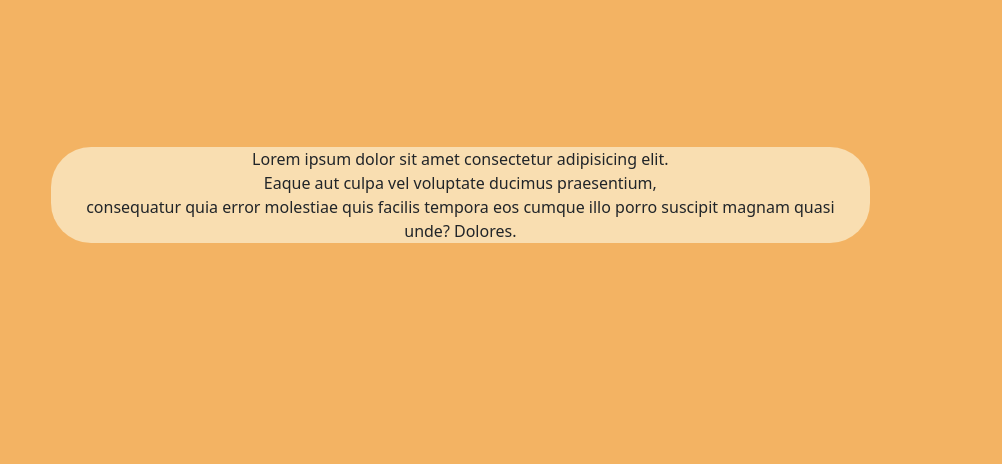
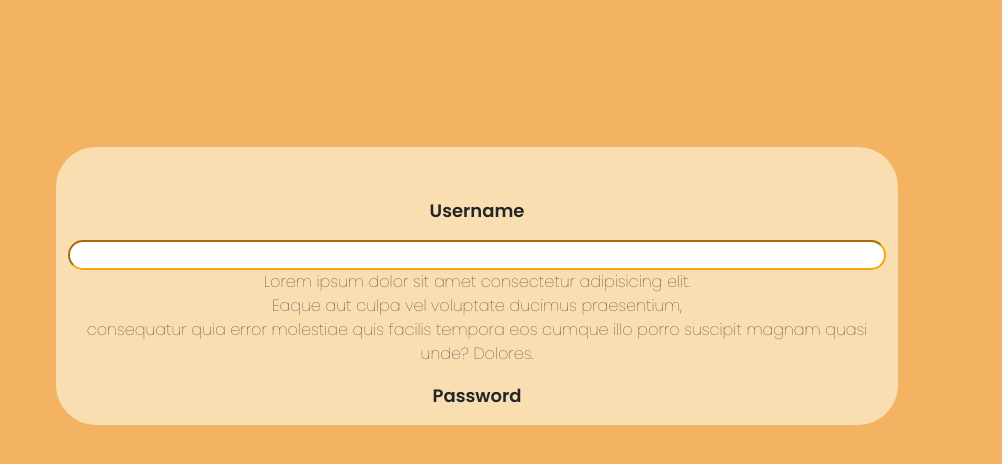
Before and after one commit to Naalfioiflaan/project-akhir-dpw, a plain HTML site: page masuk.html in a window 1280 px wide. Shown: the full height of the page, 278-1280 px from the left. Drawn offline with Linux system fonts and the light colour scheme.

Commit message:
mentok di lorem

```diff
--- a/masuk.html
+++ b/masuk.html
@@ -6,6 +6,9 @@
     <title>Masuk</title>
     <link rel="stylesheet" href="bootstrap.min.css">
     <link rel="stylesheet" href="style/styleMasuk.css">
+    <link rel="preconnect" href="https://fonts.googleapis.com">
+<link rel="preconnect" href="https://fonts.gstatic.com" crossorigin>
+<link href="https://fonts.googleapis.com/css2?family=Poppins:wght@100;600&display=swap" rel="stylesheet">
 </head>
 <body>
     <section class="navbar">
@@ -16,7 +19,17 @@
             <div class="col-8">
                 <center>
                     <div class="container" style="margin-top: 139px; margin-right: 30px; justify-content: center;">
+                        <div class="row" style="padding-top: 50px;">
+                            <p style="font-size: 18; "><b>Username</b></p>
+                        </div>
+                        <div class="row">
+                            <input type="email" class="username" id="exampleInputEmail1" aria-describedby="emailHelp">
+                        </div>
                         <p>Lorem ipsum dolor sit amet consectetur adipisicing elit. <br> Eaque aut culpa vel voluptate ducimus praesentium, <br> consequatur quia error molestiae quis facilis tempora eos cumque illo porro suscipit magnam quasi unde? Dolores.</p>
+                       <div class="row">
+                        <p style="font-size: 18; "><b>Password</b></p>
+                       </div>
+
                     </div>
 
                 </center>
--- a/style/styleMasuk.css
+++ b/style/styleMasuk.css
@@ -6,3 +6,12 @@ body {
     background-color: #f9deb1;
     border-radius: 40px 40px 40px 40px ;
 }
+
+p {
+    font-family: 'Poppins', sans-serif;
+}
+
+.username {
+    border-color: #fba40c;
+    border-radius: 40px;
+}
```
